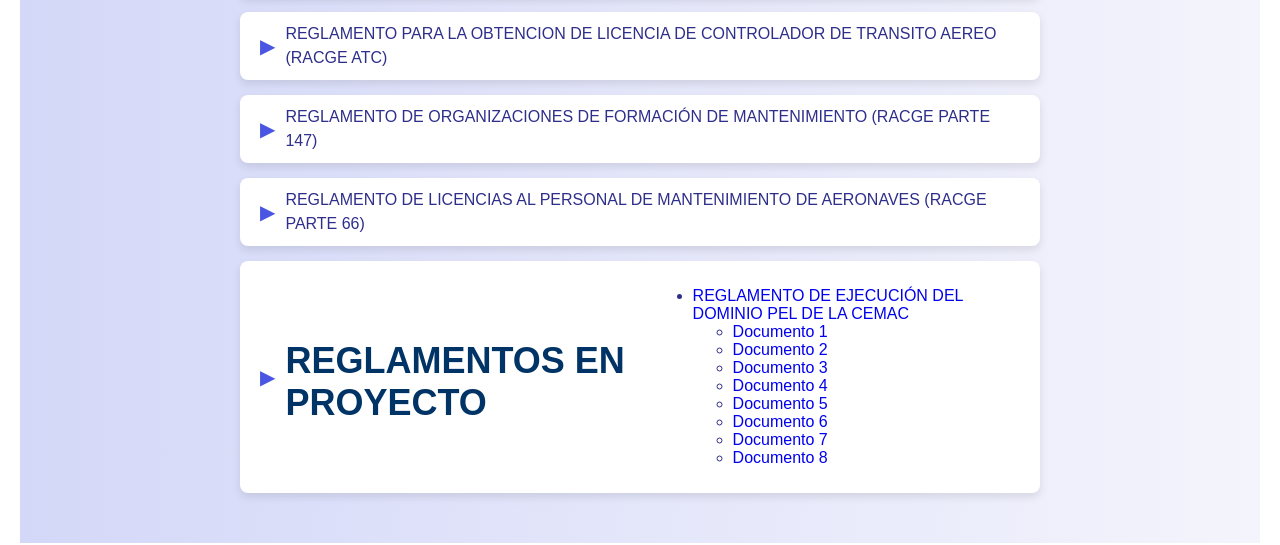
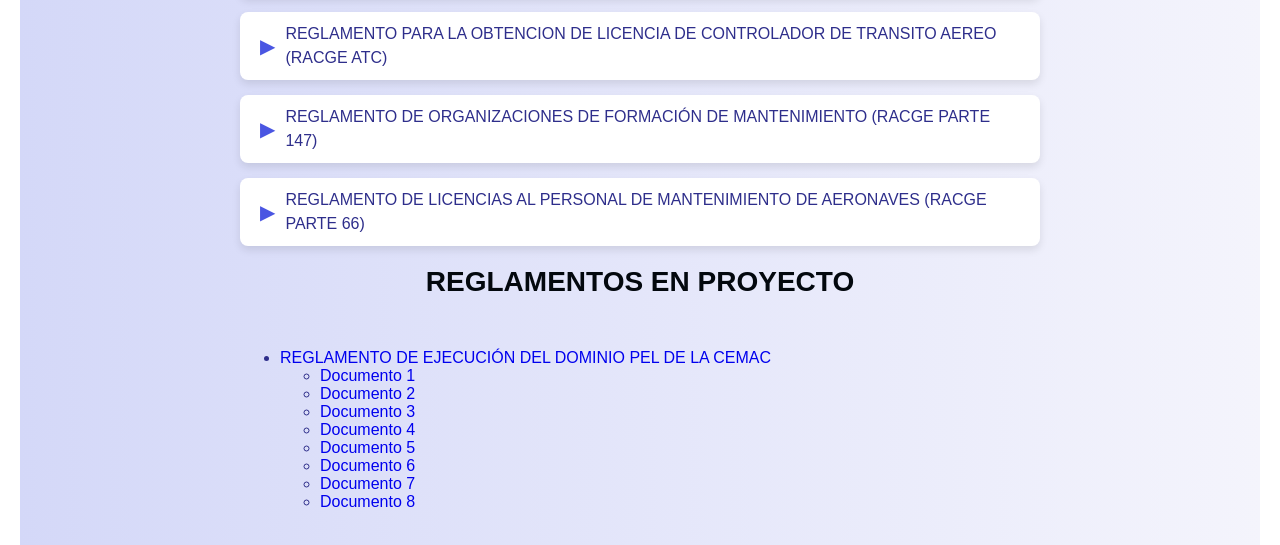
Before and after one commit to FCEB2022/pelmodificaciones, a plain HTML site: page reglamentos.html in a window 1280 px wide. Shown: the part 821-1366 px from the top of the page. Drawn offline with Linux system fonts and the light colour scheme.

Commit message:
reglamentos.html

```diff
--- a/reglamentos.html
+++ b/reglamentos.html
@@ -321,9 +321,8 @@
         </div>
 
 
-  <div class="tramite">
- <span class="icono">▶</span>
- <h1>REGLAMENTOS EN PROYECTO</h1>
+ <h2 style="font-size: 28px; font-weight: bold; margin-bottom: 20px; text-align:center; ">REGLAMENTOS EN PROYECTO</h2>
+
     <ul>
         <li>
             <a href="https://drive.google.com/document-link1" target="_blank">
```
